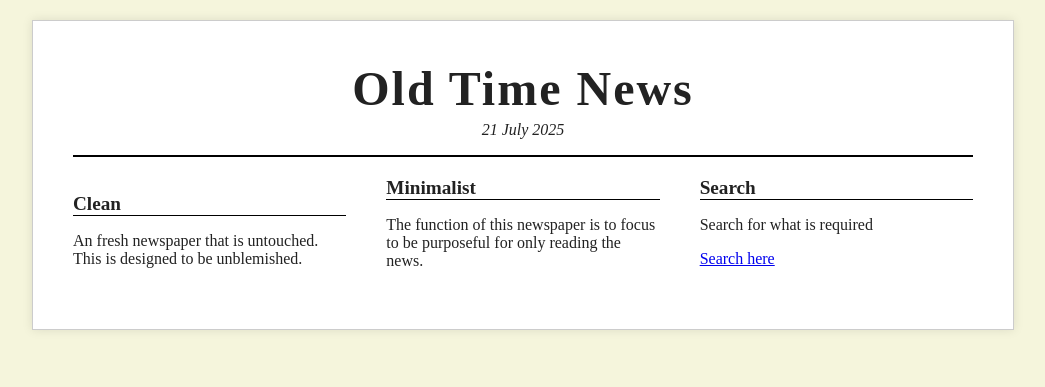
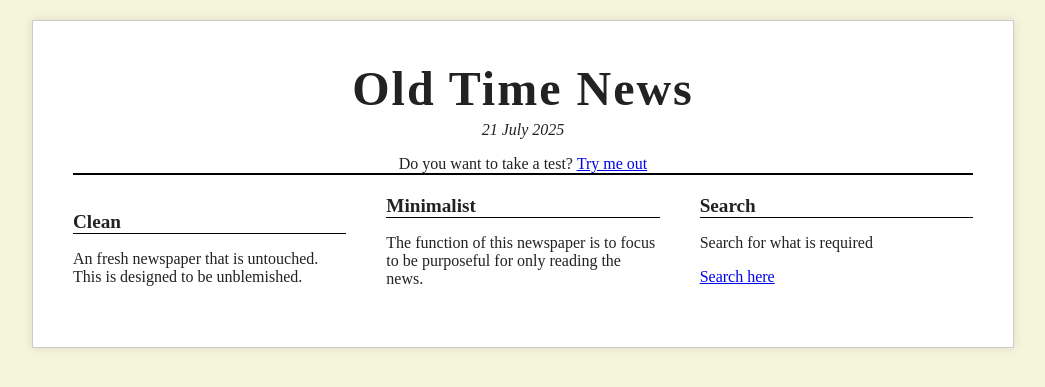
Before and after one commit to BruceYoung19/OldTimeNews, a Flask app: page / in a window 1280 px wide. Shown: the top 387 px of the page, without its empty margins (117-1162 px from the left). Run offline with Flask 3, Linux system fonts and the light colour scheme.

Commit message:
<Update> [Features]: Description 	- Added testing environment 	- Adding a testing search enviroment 	- Changed images

```diff
--- a/app.py
+++ b/app.py
@@ -36,13 +36,19 @@ def submit():
 
     status = data.get('status')
     articles = data.get('articles',[])
-    # TODO: Need to set a condiion for this to break if not complete .
+    # TODO: Need to set a condiion for this to break if not complete, Filter for the news websites
     return render_template('submit.html',news=articles,num=data.get('totalResults'),subject=subject,date=today)
+
+@app.route('/test_search')
+def test_search():
+    return render_template('test_search.html')
 
 @app.route('/test',methods=['GET'])
 def test_data():
 
-    api_url = "https://newsapi.org/v2/everything?q="+"Tesla"+"&apiKey="+getapikey()
+    subject = request.form['search_subject']
+
+    api_url = "https://newsapi.org/v2/everything?q="+subject+"&apiKey="+getapikey()
 
     response = requests.get(api_url)
     news_posts = response.json()
--- a/templates/main.html
+++ b/templates/main.html
@@ -12,6 +12,8 @@
         <header>
             <h1>Old Time News</h1>
             <p class="date">{{today_date.strftime('%d %B %Y ')}}</p>
+            <a> Do you want to take a test? </a>
+            <a href={{ url_for('test_search') }}>Try me out</a>
         </header>
 
         <section class="columns">
@@ -29,6 +31,8 @@
                 <a href="{{ url_for('search')}}">Search here</a>
             </article>
         </section>
+
     </div>
+
 </body>
 </html>
--- a/templates/test.html
+++ b/templates/test.html
@@ -1,6 +1,6 @@
-<h1> Test Data </h1>
+<h1> Test Data - </h1>
 <body>
   {% for post in posts %}
-  <li><a>{{ post.url }}</a></li>
+  <li><a>{{ post.title }}</a></li>
   {% endfor %}
 </body>
```
Also changed, not shown: templates/test_search.html (added, +10 -0 lines), CHANGELOG.md, static/style.css (line endings or trailing spaces), 1 other file.
